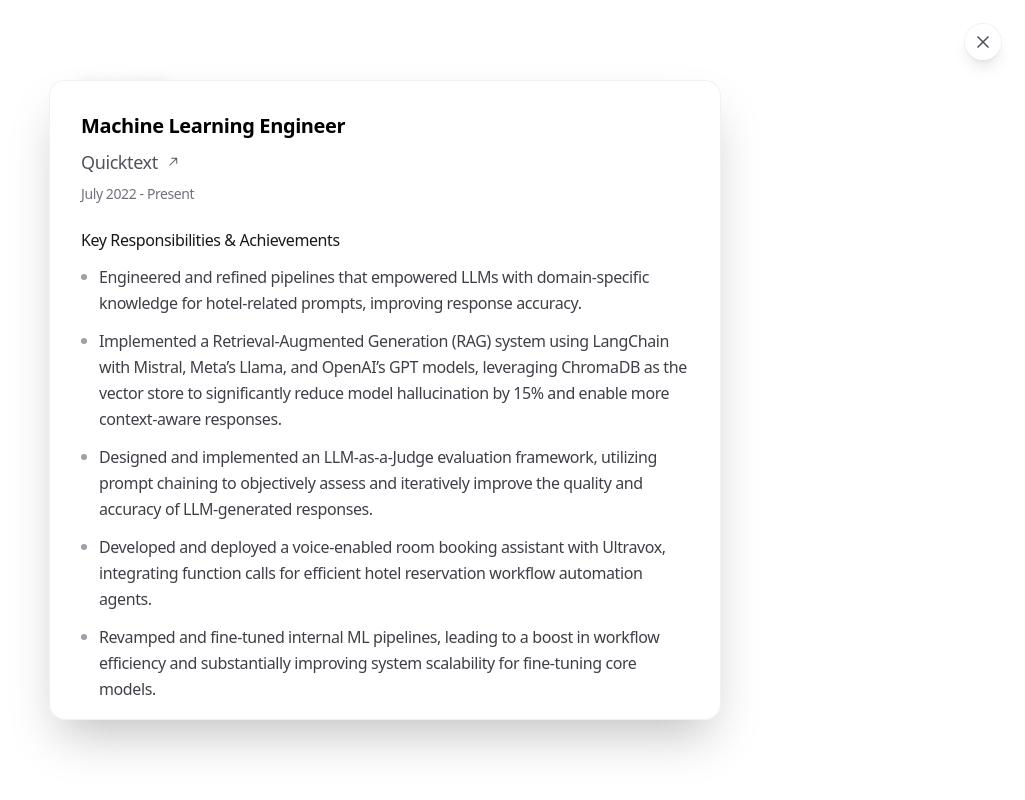
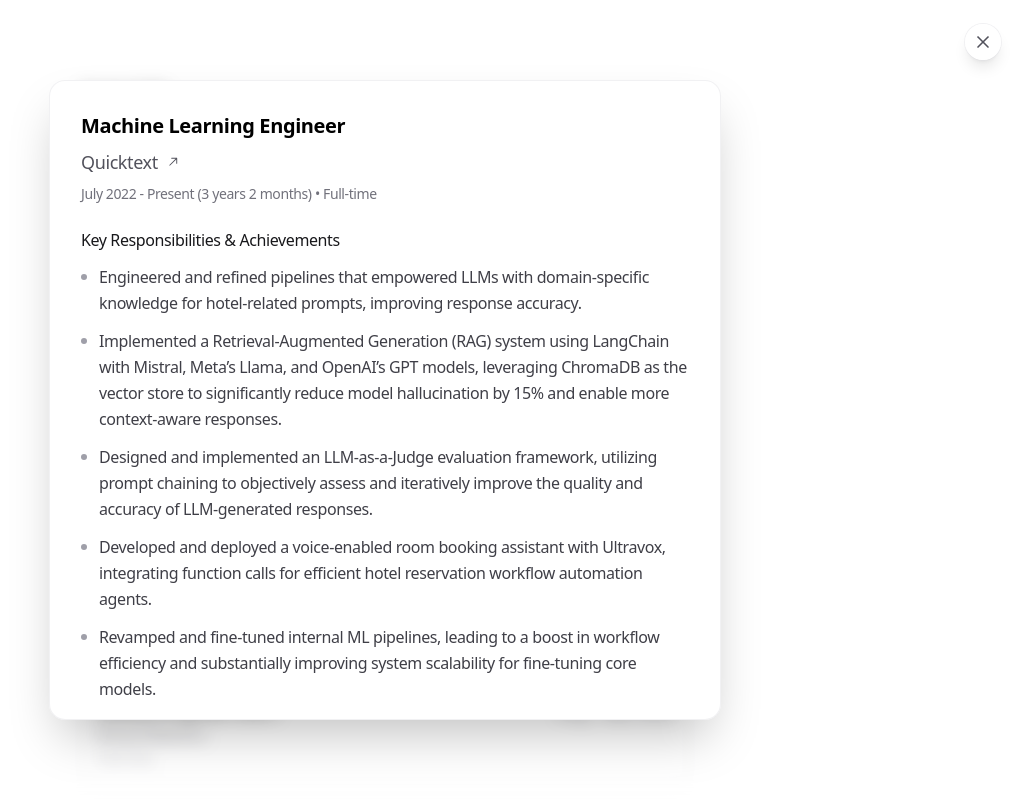
Before and after one commit to aymenkrifa/portfolio, a Next.js app: page / in a window 1280 px wide. Both pictures are taken after a click on the button 640 px from the left and 393 px from the top of the page. Shown: the top 800 px of the page, without its empty margins (255-1280 px from the left). Built offline with nearby package versions, Linux system fonts and the light colour scheme.

Commit message:
feat: Add job type to work experience and implement experience duration calculation

```diff
--- a/app/data.ts
+++ b/app/data.ts
@@ -15,6 +15,7 @@ type WorkExperience = {
   id: string
   moreInfoPeriod: string
   bulletPoints: string[]
+  jobType: 'Full-time' | 'Part-time' | 'Internship' | 'Contract'
 }
 
 type BlogPost = {
@@ -58,6 +59,7 @@ export const WORK_EXPERIENCE: WorkExperience[] = [
     moreInfoPeriod: 'July 2022 - Present',
     link: 'https://quicktext.im',
     id: 'work1',
+    jobType: 'Full-time',
     bulletPoints: [
       'Engineered and refined pipelines that empowered LLMs with domain-specific knowledge for hotel-related prompts, improving response accuracy.',
       'Implemented a Retrieval-Augmented Generation (RAG) system using LangChain with Mistral, Meta’s Llama, and OpenAI’s GPT models, leveraging ChromaDB as the vector store to significantly reduce model hallucination by 15% and enable more context-aware responses.',
@@ -77,6 +79,7 @@ export const WORK_EXPERIENCE: WorkExperience[] = [
     moreInfoPeriod: 'February 2022 - July 2022',
     link: 'https://quicktext.im',
     id: 'work2',
+    jobType: 'Internship',
     bulletPoints: [
       "Leveraged supervised Machine Learning techniques (decision trees, random forests), achieving a 70% accuracy rate in predicting website users' trip categories.",
       'Extracted insights from millions of data points, maintaining data integrity and compliance.',
@@ -92,6 +95,7 @@ export const WORK_EXPERIENCE: WorkExperience[] = [
     moreInfoPeriod: 'September 2021 - October 2021',
     link: 'https://whitecapetech.com',
     id: 'work3',
+    jobType: 'Internship',
     bulletPoints: [
       'Utilized modern web technologies, including React and Node.js, to develop dynamic and responsive web applications.',
       'Implemented RESTful APIs and integrated third-party services to enhance application functionality.',
@@ -107,6 +111,7 @@ export const WORK_EXPERIENCE: WorkExperience[] = [
     moreInfoPeriod: 'August 2020 - September 2020',
     link: 'https://enovarobotics.eu',
     id: 'work4',
+    jobType: 'Internship',
     bulletPoints: [
       "Contributed to an object detection project for the autonomous and self-driving security robots' self-charging feature using C++ and OpenCV, successfully enhancing the robot's capabilities by ensuring accurate detection of the charging station port.",
       'Collaborated with engineering team, ensuring effective communication and timely task completion.',
--- a/app/page.tsx
+++ b/app/page.tsx
@@ -37,6 +37,77 @@ const VARIANTS_SECTION = {
 
 const TRANSITION_SECTION = {
   duration: 0.3,
+}
+
+// Function to calculate experience duration from period string
+function calculateExperienceDuration(moreInfoPeriod: string): string {
+  const periodLower = moreInfoPeriod.toLowerCase()
+
+  // Handle "present" case
+  if (periodLower.includes('present')) {
+    const startMatch = moreInfoPeriod.match(/(\w+)\s+(\d{4})\s*-\s*present/i)
+    if (startMatch) {
+      const startMonth = startMatch[1]
+      const startYear = parseInt(startMatch[2])
+
+      const monthMap: { [key: string]: number } = {
+        'january': 0, 'february': 1, 'march': 2, 'april': 3, 'may': 4, 'june': 5,
+        'july': 6, 'august': 7, 'september': 8, 'october': 9, 'november': 10, 'december': 11
+      }
+
+      const startDate = new Date(startYear, monthMap[startMonth.toLowerCase()] || 0)
+      const currentDate = new Date()
+
+      const diffInMonths = (currentDate.getFullYear() - startDate.getFullYear()) * 12 +
+                          (currentDate.getMonth() - startDate.getMonth())
+
+      if (diffInMonths >= 12) {
+        const years = Math.floor(diffInMonths / 12)
+        const months = diffInMonths % 12
+        if (months === 0) {
+          return years === 1 ? '1 year' : `${years} years`
+        } else {
+          return `${years} year${years > 1 ? 's' : ''} ${months} month${months > 1 ? 's' : ''}`
+        }
+      } else {
+        return diffInMonths === 1 ? '1 month' : `${diffInMonths} months`
+      }
+    }
+  } else {
+    // Handle date range cases
+    const rangeMatch = moreInfoPeriod.match(/(\w+)\s+(\d{4})\s*-\s*(\w+)\s+(\d{4})/i)
+    if (rangeMatch) {
+      const startMonth = rangeMatch[1]
+      const startYear = parseInt(rangeMatch[2])
+      const endMonth = rangeMatch[3]
+      const endYear = parseInt(rangeMatch[4])
+
+      const monthMap: { [key: string]: number } = {
+        'january': 0, 'february': 1, 'march': 2, 'april': 3, 'may': 4, 'june': 5,
+        'july': 6, 'august': 7, 'september': 8, 'october': 9, 'november': 10, 'december': 11
+      }
+
+      const startDate = new Date(startYear, monthMap[startMonth.toLowerCase()] || 0)
+      const endDate = new Date(endYear, monthMap[endMonth.toLowerCase()] || 0)
+
+      const diffInMonths = (endDate.getFullYear() - startDate.getFullYear()) * 12 +
+                          (endDate.getMonth() - startDate.getMonth()) + 1 // +1 to include both start and end month
+
+      if (diffInMonths >= 12) {
+        const years = Math.floor(diffInMonths / 12)
+        const months = diffInMonths % 12
+        if (months === 0) {
+          return years === 1 ? '1 year' : `${years} years`
+        } else {
+          return `${years} year${years > 1 ? 's' : ''} ${months} month${months > 1 ? 's' : ''}`
+        }
+      } else {
+        return diffInMonths === 1 ? '1 month' : `${diffInMonths} months`
+      }
+    }
+  }
+
+  return ''
 }
 
 type ProjectVideoProps = {
@@ -113,6 +184,9 @@ function WorkExperienceCard({ job }: { job: typeof WORK_EXPERIENCE[0] }) {
                 <p className="text-zinc-500 dark:text-zinc-400">
                   {job.company}
                 </p>
+                <p className="text-xs text-zinc-400 dark:text-zinc-500 mt-1">
+                  {job.jobType}
+                </p>
               </div>
               <div className="flex flex-col items-end space-y-2">
                 <p className="text-zinc-600 dark:text-zinc-400">
@@ -172,7 +246,7 @@ function WorkExperienceCard({ job }: { job: typeof WORK_EXPERIENCE[0] }) {
                 </svg>
               </a>
               <p className="text-sm text-zinc-500 dark:text-zinc-500">
-                {job.moreInfoPeriod}
+                {job.moreInfoPeriod} ({calculateExperienceDuration(job.moreInfoPeriod)}) • {job.jobType}
               </p>
             </div>
             <div className="space-y-3">
```
